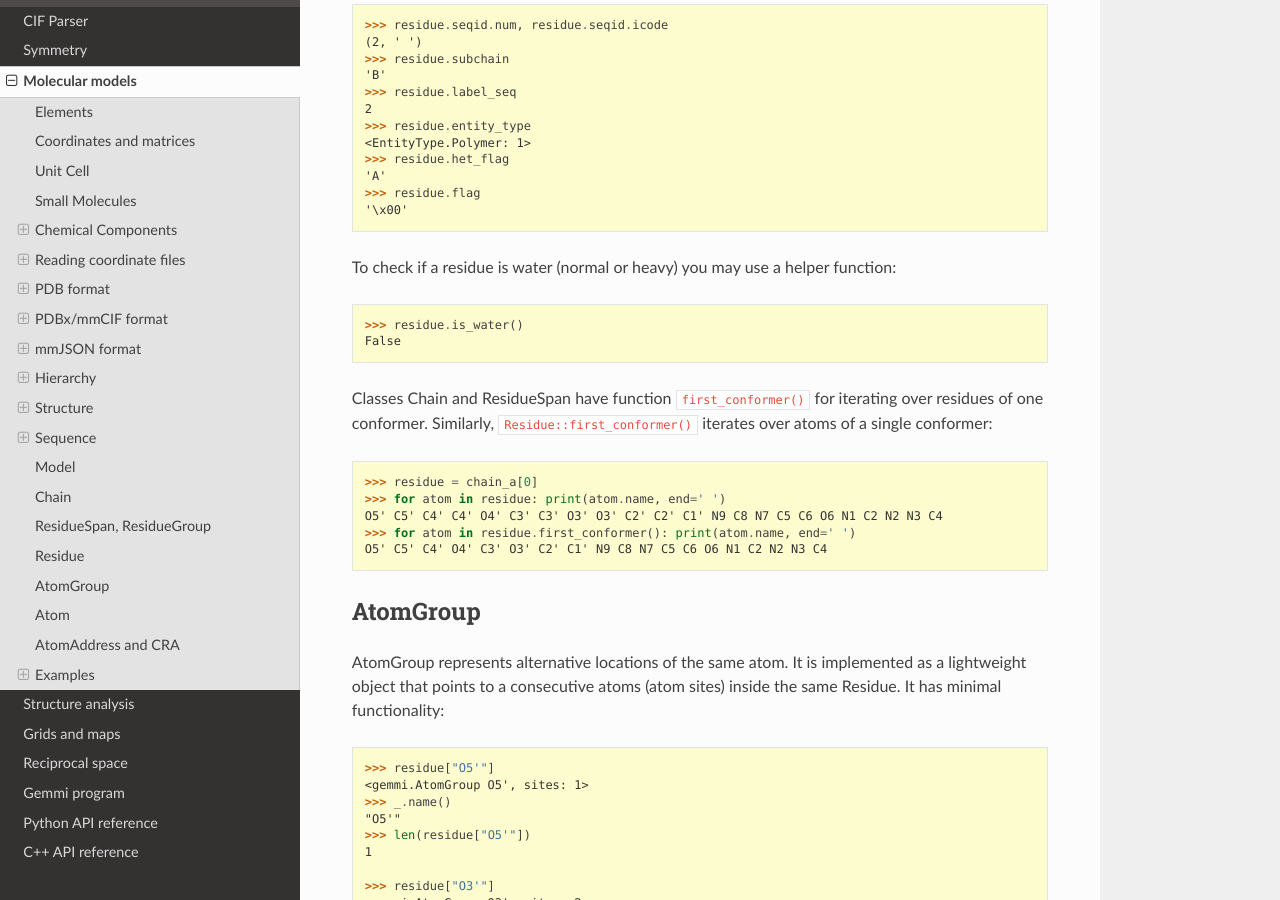
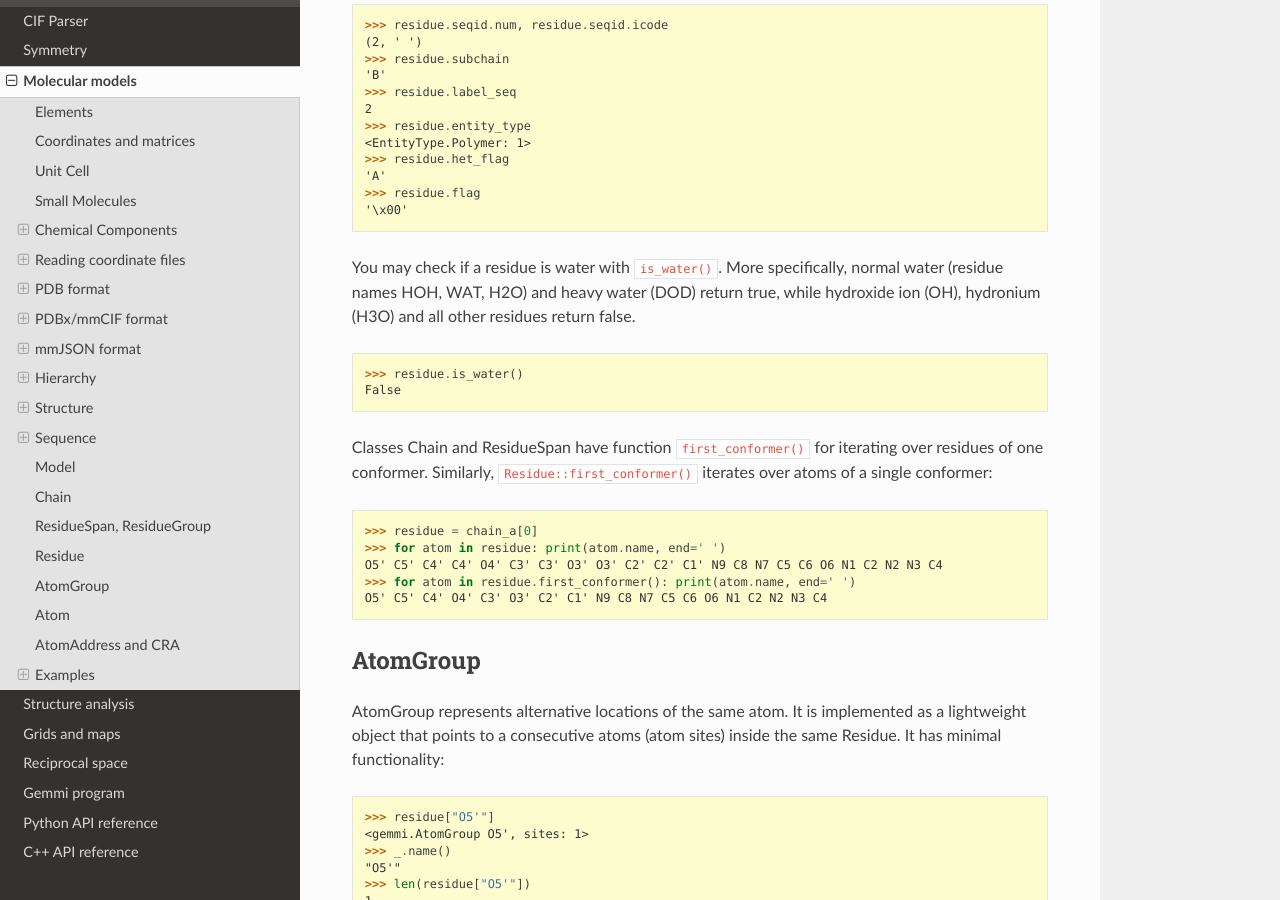
Before and after one commit to project-gemmi/gemmi, a Sphinx documentation site: the page built from docs/mol.rst, in a window 1280 px wide and 900 px high, scrolled down 53816 px. Built offline with Sphinx 7.4.7 and the Read the Docs theme 2.0.0, drawn with Linux system fonts in a browser that asks for light colours.

Commit message:
document that is_water() returns false for OH and H3O
closes #235

```diff
--- a/docs/mol.rst
+++ b/docs/mol.rst
@@ -3058,8 +3058,10 @@ Residue contains also a number of properties:
   >>> residue.flag
   '\x00'
 
-To check if a residue is water (normal or heavy) you may use a helper
-function:
+You may check if a residue is water with ``is_water()``.
+More specifically, normal water (residue names HOH, WAT, H2O) and heavy water
+(DOD) return true, while hydroxide ion (OH), hydronium (H3O) and all other
+residues return false.
 
 .. doctest::
 
```
Also changed, not shown: 2 other files.
